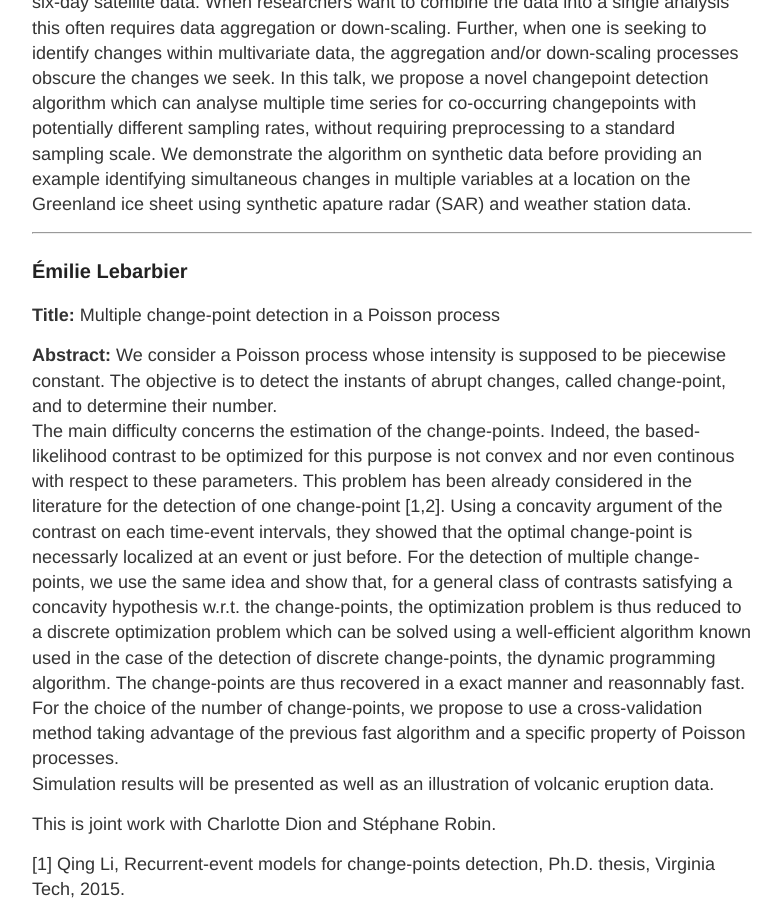
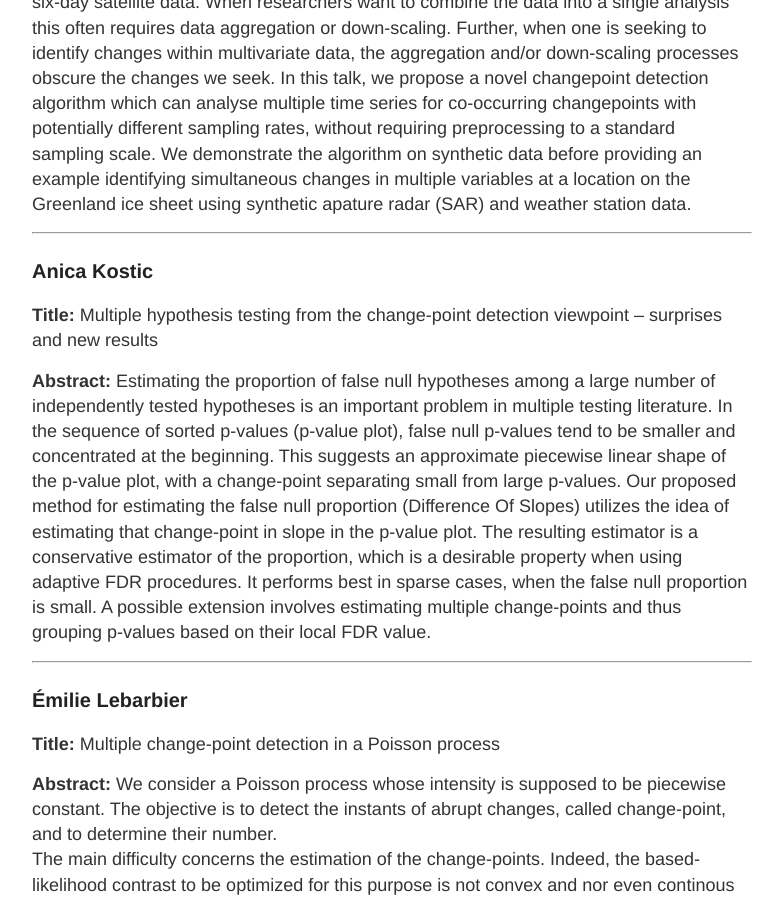
Before and after one commit to ParisSaclayChangePoint/ParisSaclayChangePoint.github.io, a Jekyll site: the page built from speakers.md, in a window 1280 px wide and 900 px high, scrolled down 2612 px. Shown: the whole window, without its empty margins (248-1029 px from the left). Built offline with Jekyll 4.4.1, drawn with Linux system fonts in a browser that asks for light colours.

Commit message:
add abstract

```diff
--- a/speakers.md
+++ b/speakers.md
@@ -64,6 +64,14 @@ This is joint work with Prof. Rebecca Killick and Prof. Christopher Nemeth.
 **Title:** Detecting changes in mixed-sampling rate data sequences
 
 **Abstract:** Different environmental variables are often monitored using different sampling rates; examples include half-hourly weather station measurements, daily CO<sub>2</sub> data and six-day satellite data. When researchers want to combine the data into a single analysis this often requires data aggregation or down-scaling. Further, when one is seeking to identify changes within multivariate data, the aggregation and/or down-scaling processes obscure the changes we seek. In this talk, we propose a novel changepoint detection algorithm which can analyse multiple time series for co-occurring changepoints with potentially different sampling rates, without requiring preprocessing to a standard sampling scale. We demonstrate the algorithm on synthetic data before providing an example identifying simultaneous changes in multiple variables at a location on the Greenland ice sheet using synthetic apature radar (SAR) and weather station data.
+
+***
+
+### Anica Kostic
+
+**Title:** Multiple hypothesis testing from the change-point detection viewpoint – surprises and new results
+
+**Abstract:** Estimating the proportion of false null hypotheses among a large number of independently tested hypotheses is an important problem in multiple testing literature.  In the sequence of sorted p-values (p-value plot), false null p-values tend to be smaller and concentrated at the beginning. This suggests an approximate piecewise linear shape of the p-value plot, with a change-point separating small from large p-values. Our proposed method for estimating the false null proportion (Difference Of Slopes) utilizes the idea of estimating that change-point in slope in the p-value plot. The resulting estimator is a conservative estimator of the proportion, which is a desirable property when using adaptive FDR procedures. It performs best in sparse cases, when the false null proportion is small. A possible extension involves estimating multiple change-points and thus grouping p-values based on their local FDR value.
 
 ***
 
```
Also changed, not shown: info.md (+2 -2 lines).
